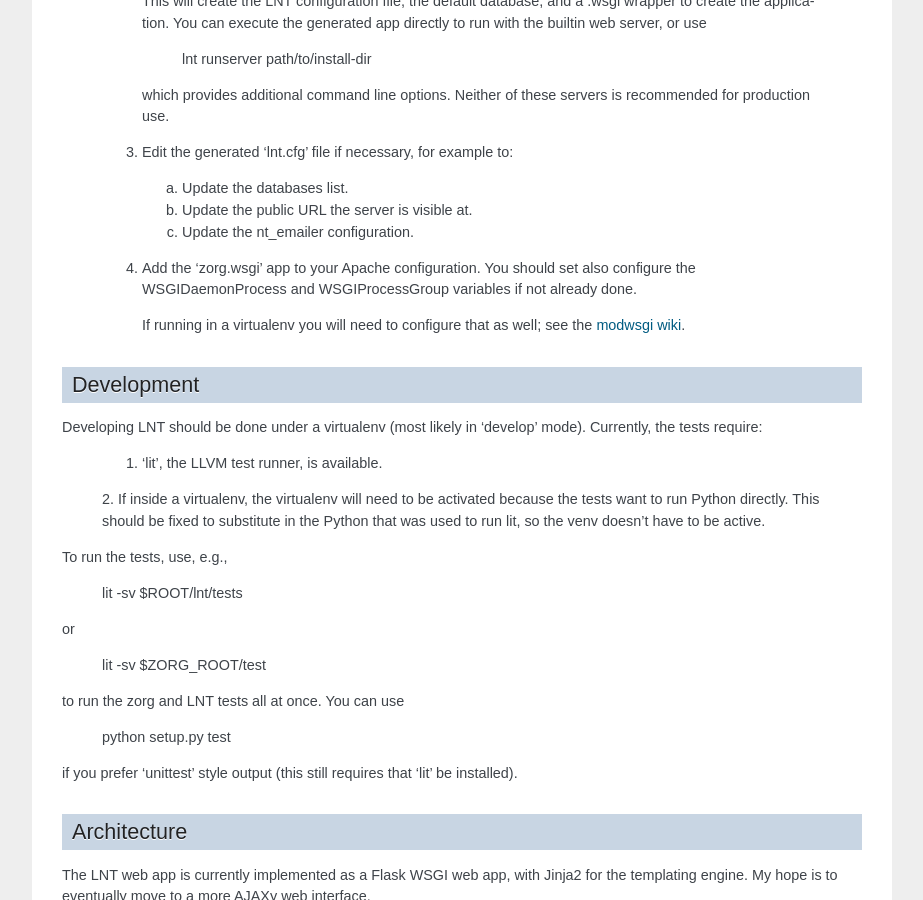
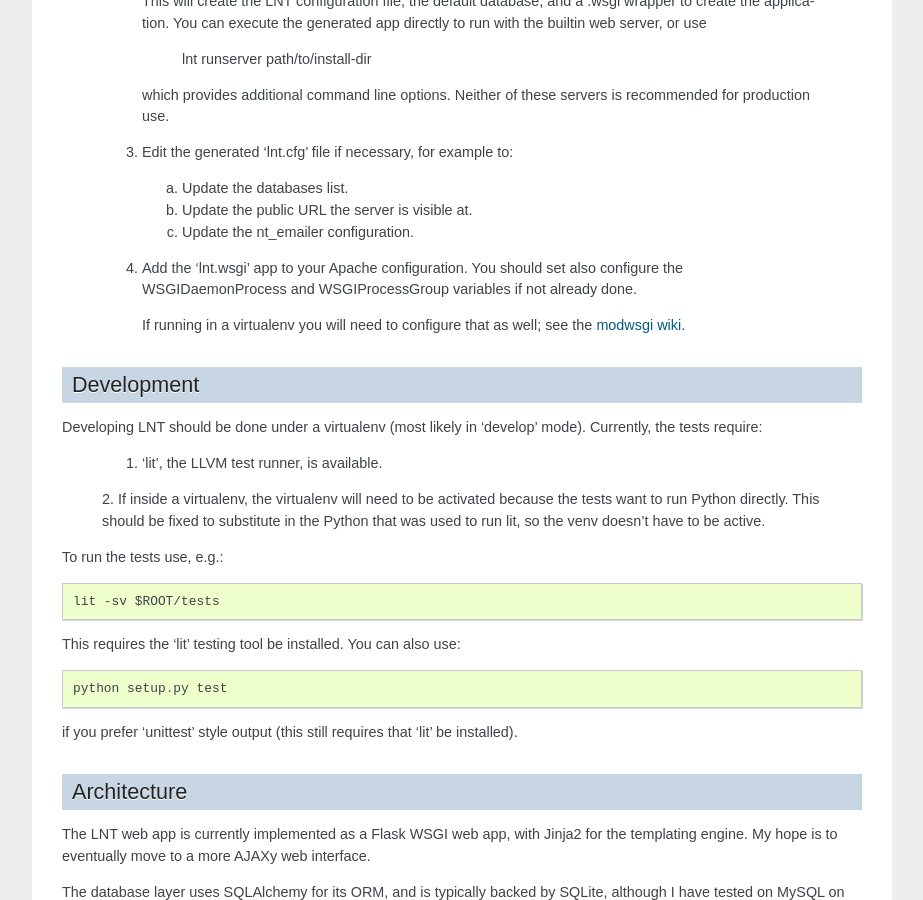
Before and after one commit to llvm-mirror/lnt, a Sphinx documentation site: the page built from docs/intro.rst, in a window 1280 px wide and 900 px high, scrolled down 580 px. Shown: the whole window, without its empty margins (198-1121 px from the left). Built offline with Sphinx 7.4.7, drawn with Linux system fonts in a browser that asks for light colours.

Commit message:
Update docs to refer to new SVN location.
git-svn-id: https://llvm.org/svn/llvm-project/lnt/trunk@154135 91177308-0d34-0410-b5e6-96231b3b80d8

```diff
--- a/README.txt
+++ b/README.txt
@@ -13,8 +13,6 @@ The infrastructure has the following layout:
 
  $ROOT/docs - Sphinx documentation for LNT.
 
- $ROOT/tests - Tests for the infrastructure; they currently assume they are
-                  running on a system with a live instance available at
-                  'http://localhost/zorg/'.
+ $ROOT/tests - Tests for the infrastructure.
 
 For more information, see the web documentation, or docs/.
--- a/docs/_templates/index.html
+++ b/docs/_templates/index.html
@@ -30,9 +30,9 @@
 </table>
 
 <h2>Source</h2>
-<p>LNT is available in the LLVM "zorg" SVN repository:
+<p>LNT is available in the LLVM SVN repository:
   <tt>svn co
-    <a href="http://llvm.org/svn/llvm-project/zorg/trunk/lnt">
-      http://llvm.org/svn/llvm-project/zorg/trunk/lnt</a></tt>.</p>
+    <a href="http://llvm.org/svn/llvm-project/lnt/trunk">
+      http://llvm.org/svn/llvm-project/lnt/trunk</a></tt>.</p>
 
 {% endblock %}
--- a/docs/intro.rst
+++ b/docs/intro.rst
@@ -51,7 +51,7 @@ additional steps:
 
     c. Update the nt_emailer configuration.
 
- 4. Add the 'zorg.wsgi' app to your Apache configuration. You should set also
+ 4. Add the 'lnt.wsgi' app to your Apache configuration. You should set also
     configure the WSGIDaemonProcess and WSGIProcessGroup variables if not
     already done.
 
@@ -71,15 +71,11 @@ mode). Currently, the tests require:
  tests want to run Python directly. This should be fixed to substitute in the
  Python that was used to run lit, so the venv doesn't have to be active.
 
-To run the tests, use, e.g.,
+To run the tests use, e.g.::
 
-  lit -sv $ROOT/lnt/tests
+  lit -sv $ROOT/tests
 
-or
-
-  lit -sv $ZORG_ROOT/test
-
-to run the zorg and LNT tests all at once. You can use
+This requires the 'lit' testing tool be installed. You can also use::
 
   python setup.py test
 
```
Also changed, not shown: docs/quickstart.rst (+6 -6 lines).
